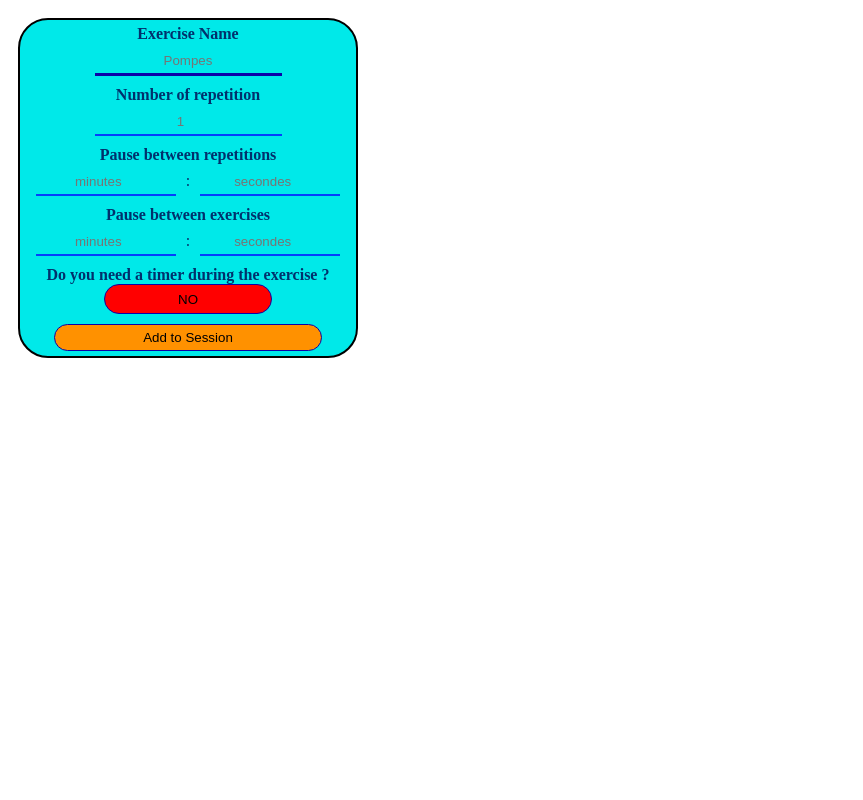
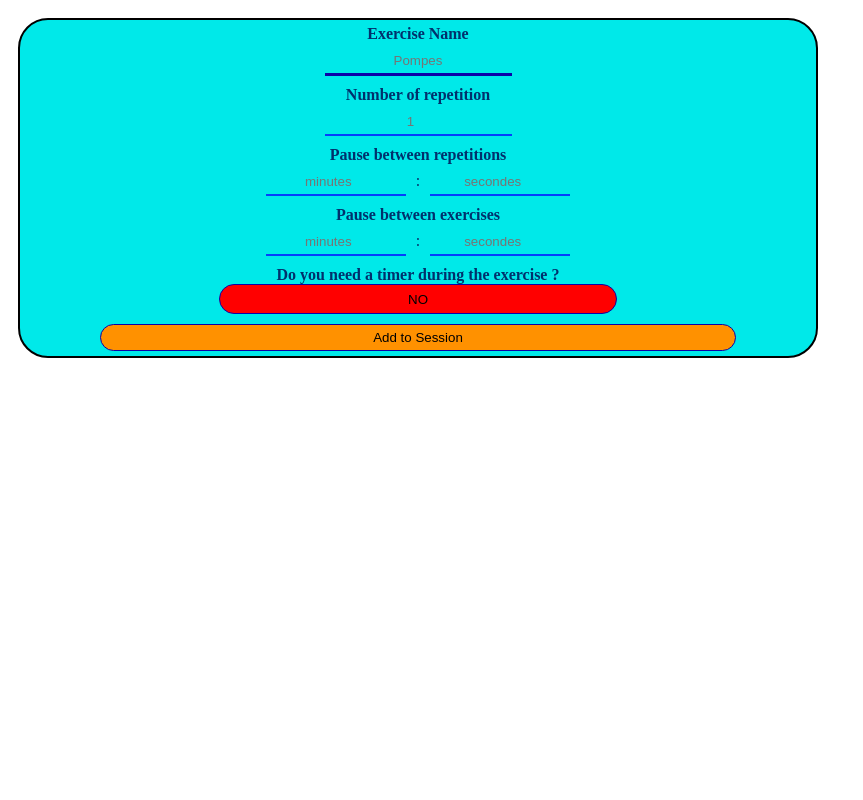
Before and after one commit to Pcauderlier/fit-timer, a React (Create React App) app: page / in a window 1280 px wide. Shown: the top 800 px of the page, without its empty margins (0-863 px from the left). Built offline with nearby package versions, Linux system fonts and the light colour scheme.

Commit message:
Ajustement CSS reneame LeftBanner  Creation Seance

```diff
--- a/src/components/App.js
+++ b/src/components/App.js
@@ -1,7 +1,7 @@
 import '../styles/App.css'
 import Timer from './Timer';
 
-import LeftBanner from './LeftBanner';
+import CreationSeance from './CreationSeance';
 import { useState } from 'react';
 
 
@@ -10,9 +10,9 @@ function App() {
   let [list , updateList] = useState([])
   return (
     <div>
-      <LeftBanner list={list} updateList={updateList} />
+      <CreationSeance list={list} updateList={updateList} />
 
-      <Timer/>
+      {/*<Timer/>*/}
 
     </div>
   );
--- /dev/null
+++ b/src/components/CreationSeance.js
@@ -0,0 +1,15 @@
+import Form from './Form';
+import '../styles/CreationSeance.css'
+// Changer en page preLoad
+export default function CreationSeance({list,updateList}){
+
+
+    return (
+        <div>
+            <div className='boite-formulaire'>
+                <Form list={list} updateList={updateList}/>
+            </div>
+
+        </div>
+    )
+}
--- a/src/components/Form.js
+++ b/src/components/Form.js
@@ -4,12 +4,9 @@ import '../styles/Form.css'
 
 function Form({list,updateList}){
 
-
-
-
     let [exercise , updateExercise] = useState({
          name : '',
-         repetitionNumber : 0,
+         repetitionNumber : 1,
          pauseBetweenRepetition : [0,0],
          pauseBetweenExe : [0,0],
          needTimer : false,
@@ -62,8 +59,6 @@ function Form({list,updateList}){
         updateExercise({...exercise, needTimer : !(a)})
 
     }
-
-
     return (
         <div className='form-box'>
             <form onSubmit={(e)=>handleSubmit(e)}>
--- a/src/components/LeftBanner.js
+++ /dev/null
@@ -1,12 +0,0 @@
-import Form from './Form';
-import '../styles/LeftBanner.css'
-// Changer en page preLoad
-export default function LeftBanner({list,updateList}){
-
-
-    return (
-        <nav>
-            <Form list={list} updateList={updateList}/>
-        </nav>
-    )
-}
--- /dev/null
+++ b/src/styles/CreationSeance.css
@@ -0,0 +1,10 @@
+.boite-formulaire {
+    display: flex;
+
+    min-width : 340px;
+    max-width: 800px;
+
+    padding: 10px;
+
+
+}
--- a/src/styles/Form.css
+++ b/src/styles/Form.css
@@ -1,5 +1,5 @@
 .form-box{
-    display: flex;
+
     flex-direction: column;
     width : 100%;
     height: fit-content;
@@ -39,6 +39,15 @@ input[type=text]{
     border : none;
     border-bottom: 3px solid rgb(12, 1, 168);
 }
+.button:hover{
+    font-weight: bold;
+
+
+}
+.button:active{
+    color:white;
+    box-shadow: 1px 2px grey;
+}
 .button{
 
     border :1px solid rgb(12, 1, 168);
--- a/src/styles/LeftBanner.css
+++ /dev/null
@@ -1,9 +0,0 @@
-nav {
-    display: flex;
-    height : 100vh;
-    width : 340px;
-
-    padding: 10px;
-
-
-}
--- a/src/styles/Timer.css
+++ b/src/styles/Timer.css
@@ -2,4 +2,5 @@
 {
     font-size: 60px;
     text-align: center;
+
 }
```
